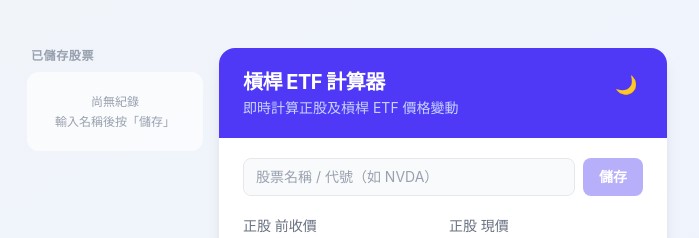
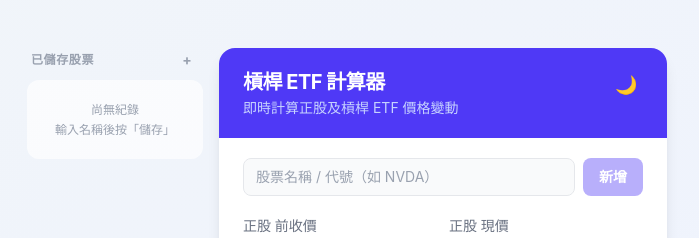
Before and after one commit to joechoy1219/leveraged-etf-calculator, a React (Vite) app: page / in a window 1280 px wide. Shown: the top 238 px of the page, without its empty margins (293-992 px from the left). Built offline with nearby package versions, Linux system fonts and the light colour scheme.

Commit message:
feat: update logic of new & save stocks
- add new stock button
- "新增" will be shown when no stock is on the list
- "儲存" will save the selected stock details

```diff
--- a/src/App.tsx
+++ b/src/App.tsx
@@ -27,18 +27,14 @@ function App() {
   const inputs: CalculatorInputs = { stockOpen, stockCurrent, etfOpen, leverage }
   const result = useMemo(() => calculate(inputs), [stockOpen, stockCurrent, etfOpen, leverage])
 
-  const buildSnapshot = (): StockMemory => {
-    const activeStock = stocks.find(s => s.id === activeId)
-    const reuseId = activeStock?.name === stockName
-    return {
-      id: reuseId ? activeId! : crypto.randomUUID(),
-      name: stockName,
-      stockOpen,
-      stockCurrent,
-      etfOpen,
-      leverage,
-    }
-  }
+  const buildSnapshot = (): StockMemory => ({
+    id: activeId ?? crypto.randomUUID(),
+    name: stockName,
+    stockOpen,
+    stockCurrent,
+    etfOpen,
+    leverage,
+  })
 
   const loadStock = (stock: StockMemory) => {
     activeIdRef.current = stock.id  // update ref before setState so next click sees it immediately
@@ -52,8 +48,9 @@ function App() {
 
   const handleSelectStock = (stock: StockMemory) => {
     if (stock.id === activeIdRef.current) return
-    if (stockName.trim()) {
-      upsert(buildSnapshot())
+    // Auto-save: always write back to the original stock (preserve its ID even if name changed)
+    if (activeIdRef.current && stockName.trim()) {
+      upsert({ ...buildSnapshot(), id: activeIdRef.current })
     }
     loadStock(stock)
   }
@@ -62,8 +59,24 @@ function App() {
     if (!stockName.trim()) return
     const snapshot = buildSnapshot()
     upsert(snapshot)
-    activeIdRef.current = snapshot.id  // keep ref in sync
+    activeIdRef.current = snapshot.id
     setActiveId(snapshot.id)
+  }
+
+  const handleAddNew = () => {
+    // Auto-save current before switching
+    if (activeIdRef.current && stockName.trim()) {
+      upsert({ id: activeIdRef.current, name: stockName, stockOpen, stockCurrent, etfOpen, leverage })
+    }
+    // Generate unique name
+    const base = 'NEW'
+    const existingNames = new Set(stocks.map(s => s.name))
+    let name = base
+    let counter = 1
+    while (existingNames.has(name)) name = `${base} (${counter++})`
+    const newStock: StockMemory = { id: crypto.randomUUID(), name, stockOpen: '', stockCurrent: '', etfOpen: '', leverage: DEFAULT_LEVERAGE }
+    upsert(newStock)
+    loadStock(newStock)
   }
 
   const handleDelete = (id: string) => {
@@ -97,6 +110,7 @@ function App() {
         onSelect={handleSelectStock}
         onDelete={handleDelete}
         onReorder={reorder}
+        onAddNew={handleAddNew}
       />
       <div className="w-full max-w-md bg-white dark:bg-slate-800 rounded-2xl shadow-lg overflow-hidden">
         {/* Header */}
@@ -136,7 +150,7 @@ function App() {
               disabled={!stockName.trim()}
               className="px-4 py-2 rounded-lg text-sm font-semibold bg-indigo-600 text-white hover:bg-indigo-500 disabled:opacity-40 disabled:cursor-not-allowed transition cursor-pointer"
             >
-              儲存
+              {activeId ? '儲存' : '新增'}
             </button>
           </div>
 
--- a/src/components/StockSidebar.tsx
+++ b/src/components/StockSidebar.tsx
@@ -10,9 +10,10 @@ interface StockSidebarProps {
   onSelect: (stock: StockMemory) => void;
   onDelete: (id: string) => void;
   onReorder: (newList: StockMemory[]) => void;
+  onAddNew: () => void;
 }
 
-export function StockSidebar({ stocks, activeId, onSelect, onDelete, onReorder }: StockSidebarProps) {
+export function StockSidebar({ stocks, activeId, onSelect, onDelete, onReorder, onAddNew }: StockSidebarProps) {
   const [mode, setMode] = useState<SidebarMode>('normal');
   const [selectedIds, setSelectedIds] = useState<Set<string>>(new Set());
   const [pendingDeleteId, setPendingDeleteId] = useState<string | null>(null);
@@ -92,8 +93,18 @@ export function StockSidebar({ stocks, activeId, onSelect, onDelete, onReorder }
           <h2 className="flex-1 text-xs font-semibold uppercase tracking-wider text-gray-400 dark:text-slate-500">
             已儲存股票
           </h2>
+          <div className="flex gap-1">
+            {/* Add new stock */}
+            <button
+              type="button"
+              title="新增股票"
+              onClick={onAddNew}
+              className="w-6 h-6 flex items-center justify-center rounded text-sm font-bold transition cursor-pointer text-gray-400 dark:text-slate-500 hover:text-indigo-500 dark:hover:text-indigo-400 hover:bg-indigo-50 dark:hover:bg-indigo-900/30"
+            >
+              +
+            </button>
             {stocks.length > 0 && (
-            <div className="flex gap-1">
+              <>
                 <button
                   type="button"
                   title={mode === 'batch' ? '退出批量刪除' : '批量刪除'}
@@ -120,8 +131,9 @@ export function StockSidebar({ stocks, activeId, onSelect, onDelete, onReorder }
                 >
                   ≡
                 </button>
+              </>
+            )}
           </div>
-          )}
         </div>
 
         {/* Batch action bar */}
```
Lines whose indentation alone changed are shown as unchanged.
